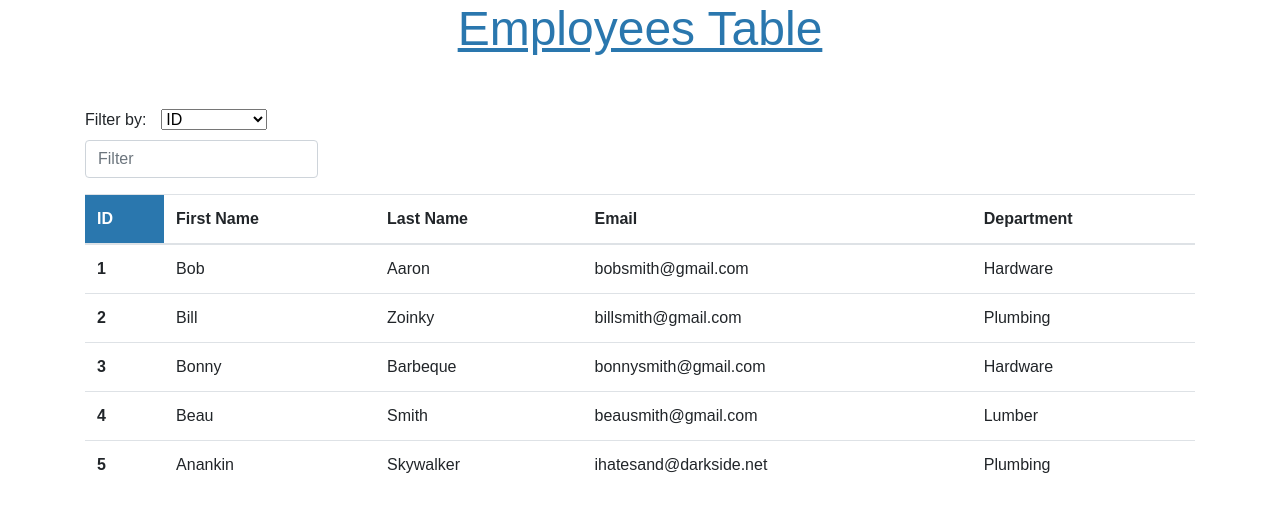
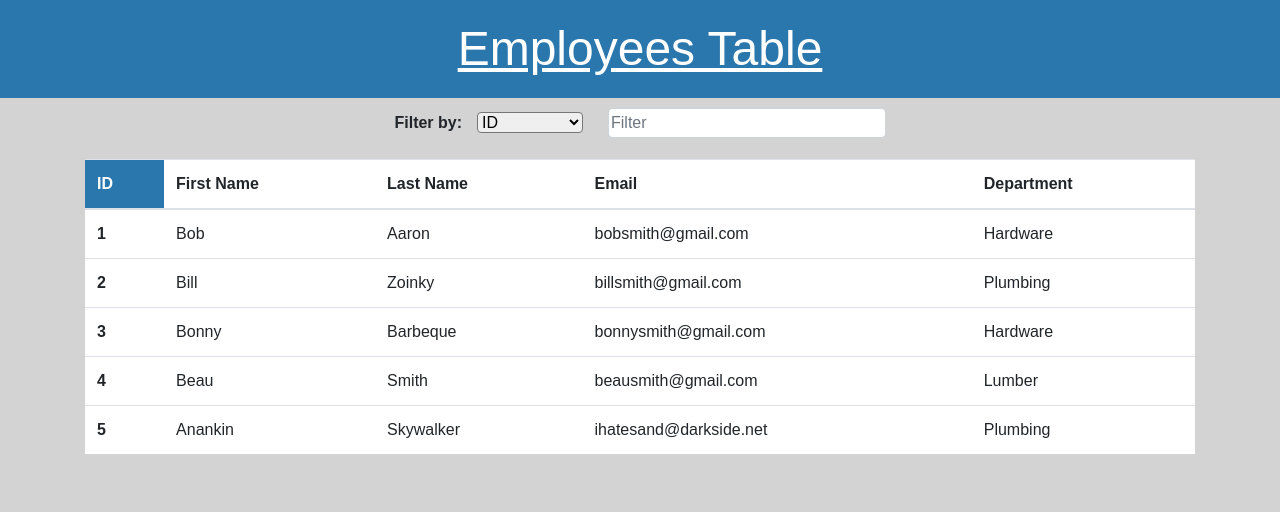
Before and after one commit to drospond/Employee-Directory, a React (Create React App) app: page / in a window 1280 px wide. Shown: the top 512 px of the page. Built offline with nearby package versions, Linux system fonts and the light colour scheme.

Commit message:
form styling

```diff
--- a/src/App.js
+++ b/src/App.js
@@ -18,14 +18,16 @@ class App extends Component {
 
   render() {
     return (
-      <div className="container">
-        <div className="col">
-          <div className="row">
-            <Title>Employees Table</Title>
-            <EmployeeTable />
+      <>
+        <Title>Employees Table</Title>
+        <div className="container">
+          <div className="col">
+            <div className="row">
+              <EmployeeTable />
+            </div>
           </div>
         </div>
-      </div>
+      </>
     );
   }
 }
--- a/src/index.css
+++ b/src/index.css
@@ -1,12 +1,26 @@
 * {
   box-sizing: border-box;
   font-family: sans-serif;
+}
+
+body{
+  background-color: lightgray;
 }
 
 html, body, #root {
   padding: 0;
   margin: 0;
   height: 100%;
+}
+
+label{
+  font-weight: bold;
+}
+
+.form-group{
+  width: 100%;
+  text-align: center;
+  display: inline-block;
 }
 
 .orderBy{
@@ -17,8 +31,13 @@ html, body, #root {
    background-color: rgb(95, 193, 226);
  }
 
+ .table{
+   background-color: white;
+ }
+
  select{
    margin-left: 15px;
+   border-radius: .25rem;
  }
 
  .title {
@@ -26,6 +45,16 @@ html, body, #root {
   text-align: center;
   font-size: 3rem;
   text-decoration: underline;
-  color: #2A77AE;
-  margin-bottom: 50px;
+  color: white;
+  margin-bottom: 10px;
+  padding-bottom: 20px;
+  padding-top: 20px;
+  background-color: #2A77AE;
 }
+
+#search{
+  width: 25%;
+  margin-left: 25px;
+  display: inline-block;
+  padding: 2px;
+}
```
